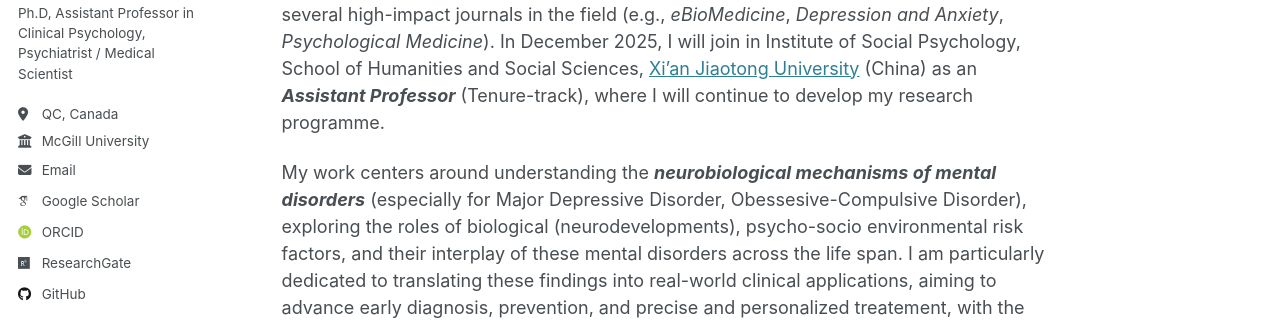
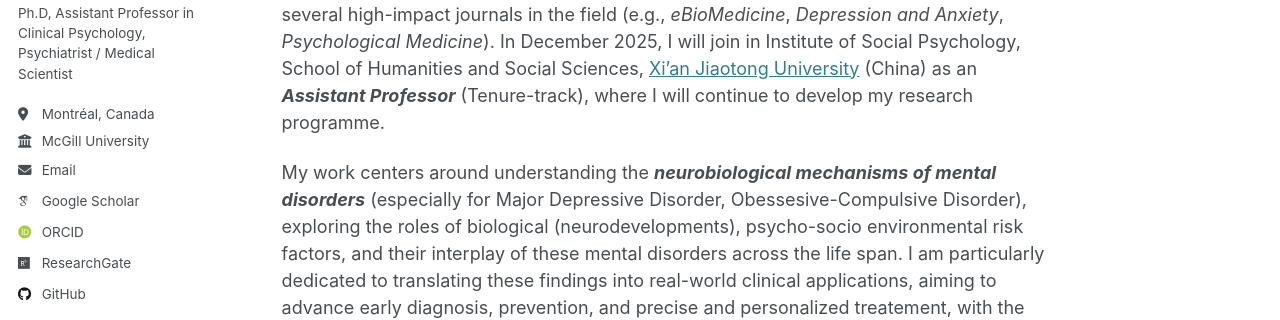
Before and after one commit to Xiang-Wangs/xiang-wangs.github.io, a Jekyll site: the page built from _pages/about_me.md, in a window 1280 px wide. Shown: the part 360-680 px from the top of the page. Built offline with Jekyll 4.4.1, drawn with Linux system fonts in a browser that asks for light colours; some web fonts are replaced.

Commit message:
Update _config.yml

```diff
--- a/_config.yml
+++ b/_config.yml
@@ -27,7 +27,7 @@ author:
   name             : "Xiang Wang"
   pronouns         : "He/him"
   bio              : "Ph.D, Assistant Professor in Clinical Psychology, Psychiatrist / Medical Scientist"
-  location         : "QC, Canada"
+  location         : "Montréal, Canada"
   employer         : "Xi'an Jiaotong University"
   employer         : "McGill University"
   uri              : # URL
```
